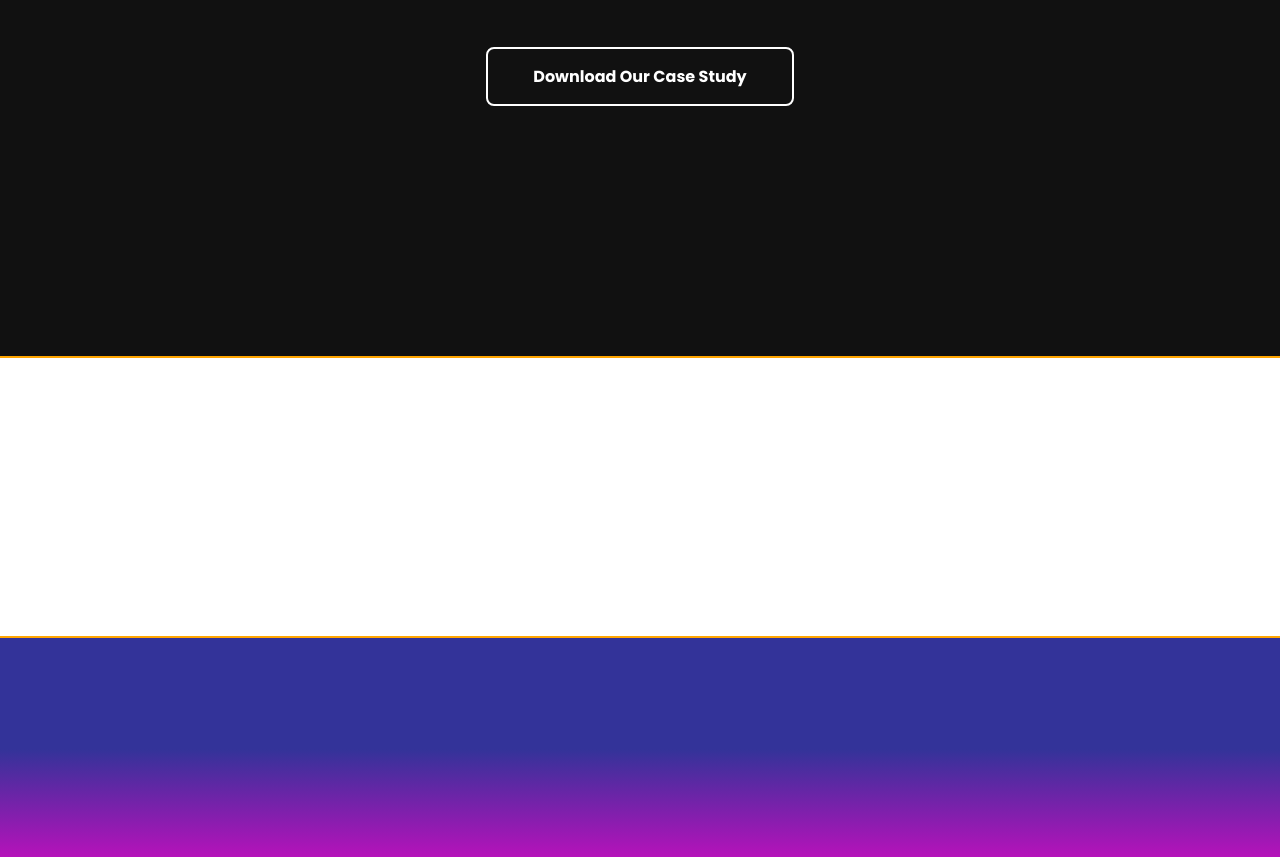
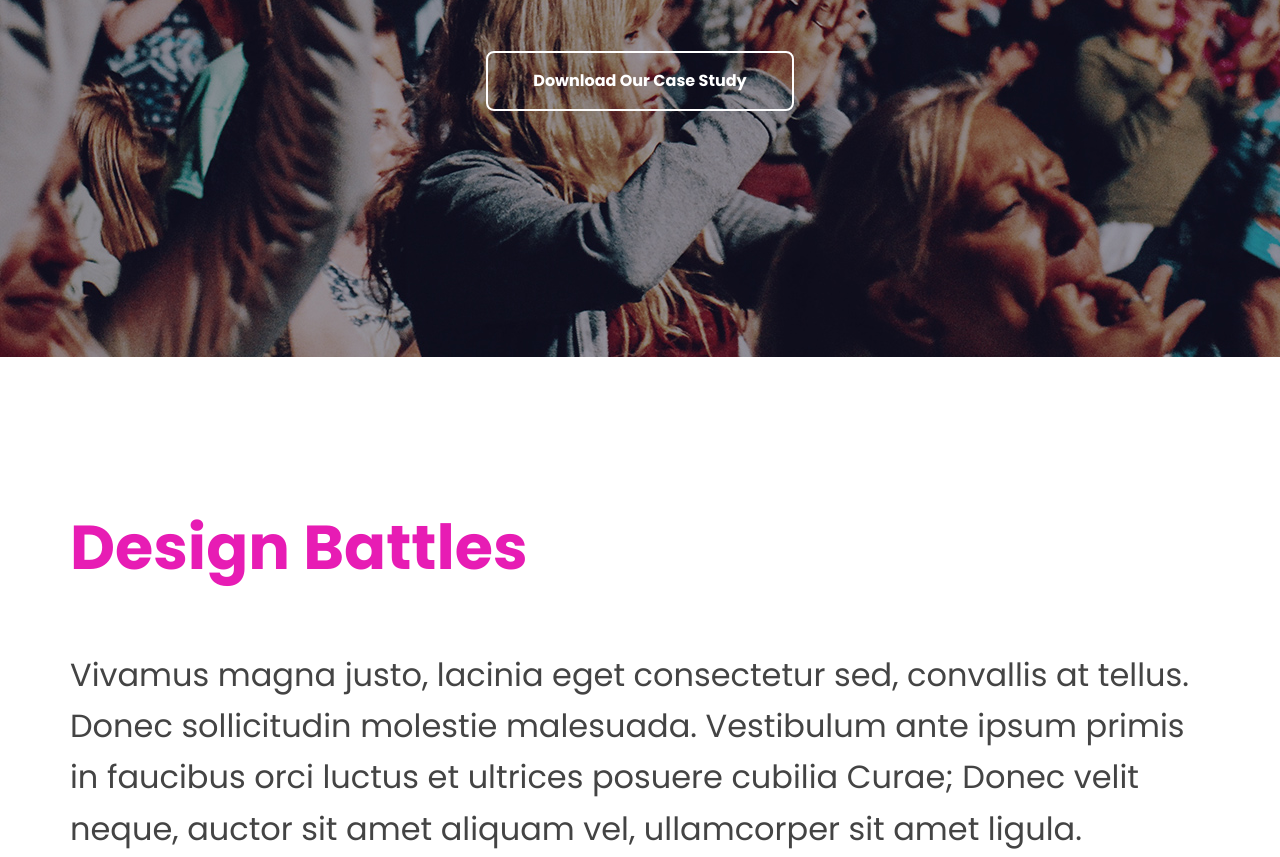
Before and after one commit to gonzika/events, a plain HTML site: page index.html in a window 1280 px wide. Shown: the part 443-1300 px from the top of the page. Drawn offline with Linux system fonts and the light colour scheme.

Commit message:
hero3 + sec2

```diff
--- a/css/styles.css
+++ b/css/styles.css
@@ -15,6 +15,7 @@ a {
 body {
     font: 400 22px 'Poppins', sans-serif;
     color: #444444;
+    line-height: 1.6;
 }
 
 .container {
@@ -25,11 +26,10 @@ body {
 
 .box {
     padding: 90px 0;
-    outline: 1px solid orange;
 }
 
 .box--padding-lg {
-    padding: 140px 0;
+    padding: 90px 0;
 }
 
 .box--bg-pink {
@@ -123,6 +123,11 @@ header .container {
     align-items: center;
     text-align: center;
     color: white;
+
+    background-position: center;
+    background-repeat: no-repeat;
+    background-size: cover;
+    background-image: url("../img/hero.jpg");
 }
 
 .hero__text {
@@ -168,3 +173,11 @@ header .container {
   .btn--transparent:active {
     color: #444;
   }
+
+  .text-lg {
+    font-size: 32px;
+  }
+
+  .text-purple {
+      color: #e71cb4;
+  }
--- a/index.html
+++ b/index.html
@@ -33,7 +33,18 @@
                 <a class="btn btn--transparent" href="#">Download Our Case Study</a>
             </div>
         </section>
-        <section class="box box--padding-lg"></section>
+        <section class="box box--padding-lg">
+            <div class="container">
+                <h2 class="text-purple">Design Battles</h2>
+                <div class="text-lg">
+                    <p>Vivamus magna justo, lacinia eget consectetur sed, convallis at tellus. Donec sollicitudin
+                        molestie
+                        malesuada. Vestibulum ante ipsum primis in faucibus orci luctus et ultrices posuere cubilia
+                        Curae;
+                        Donec velit neque, auctor sit amet aliquam vel, ullamcorper sit amet ligula.</p>
+                </div>
+            </div>
+        </section>
         <section class="box box--padding-lg box--bg-gradient"></section>
         <section class="box"></section>
         <section class="box box--bg-pink"></section>
```
Also changed, not shown: img/alex-perez-578974-unsplash.jpg (added), img/ayo-ogunseinde-93181-unsplash.jpg (added), img/clients-01.png (added), img/clients-02.png (added), img/clients-03.png (added), img/clients-04.png (added), img/hero.jpg (added), img/joe-gardner-149699-unsplash.jpg (added), img/kyle-loftus-589739-unsplash.jpg (added), img/matheus-ferrero-216385-unsplash.jpg (added), img/pete-bellis-435777-unsplash.jpg (added), img/sawyer-bengtson-326312-unsplash.jpg (added), img/tanja-heffner-196114-unsplash.jpg (added), img/teddy-petrosky-430688-unsplash.jpg (added).
